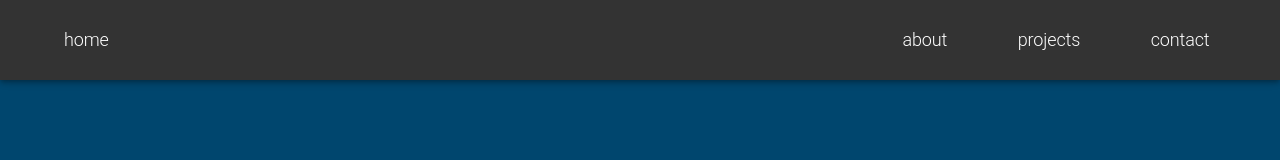
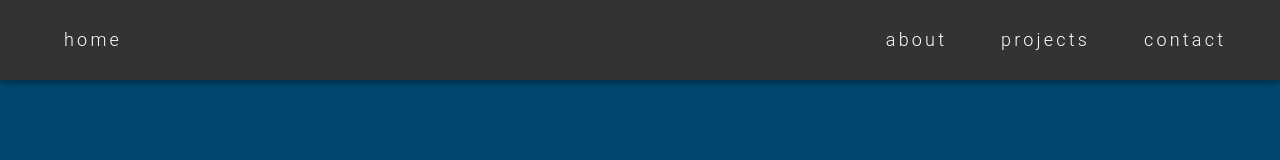
Before and after one commit to madisonkreitner/portfolio-react, a React (Create React App) app: page / in a window 1280 px wide. Shown: the top 160 px of the page. Built offline with nearby package versions, Linux system fonts and the light colour scheme.

Commit message:
Fix header letter spacing

```diff
--- a/src/components/header/HeaderLink.js
+++ b/src/components/header/HeaderLink.js
@@ -1,7 +1,5 @@
 import { Box, Typography } from '@mui/material';
 import { Link } from 'react-scroll';
-
-import '../../styles/HeaderLink.css';
 
 const HeaderLink = ({ title, link }) => {
     return (
@@ -35,6 +33,7 @@ const HeaderLink = ({ title, link }) => {
                             alignItems: 'center',
                             paddingLeft: 3,
                             paddingRight: 3,
+                            letterSpacing: '0.2rem'
                         }}
                     >
                         <Box>{title}</Box>
--- a/src/styles/HeaderLink.css
+++ /dev/null
@@ -1,3 +0,0 @@
-.link {
-    letter-spacing:0.17rem;
-}
```
